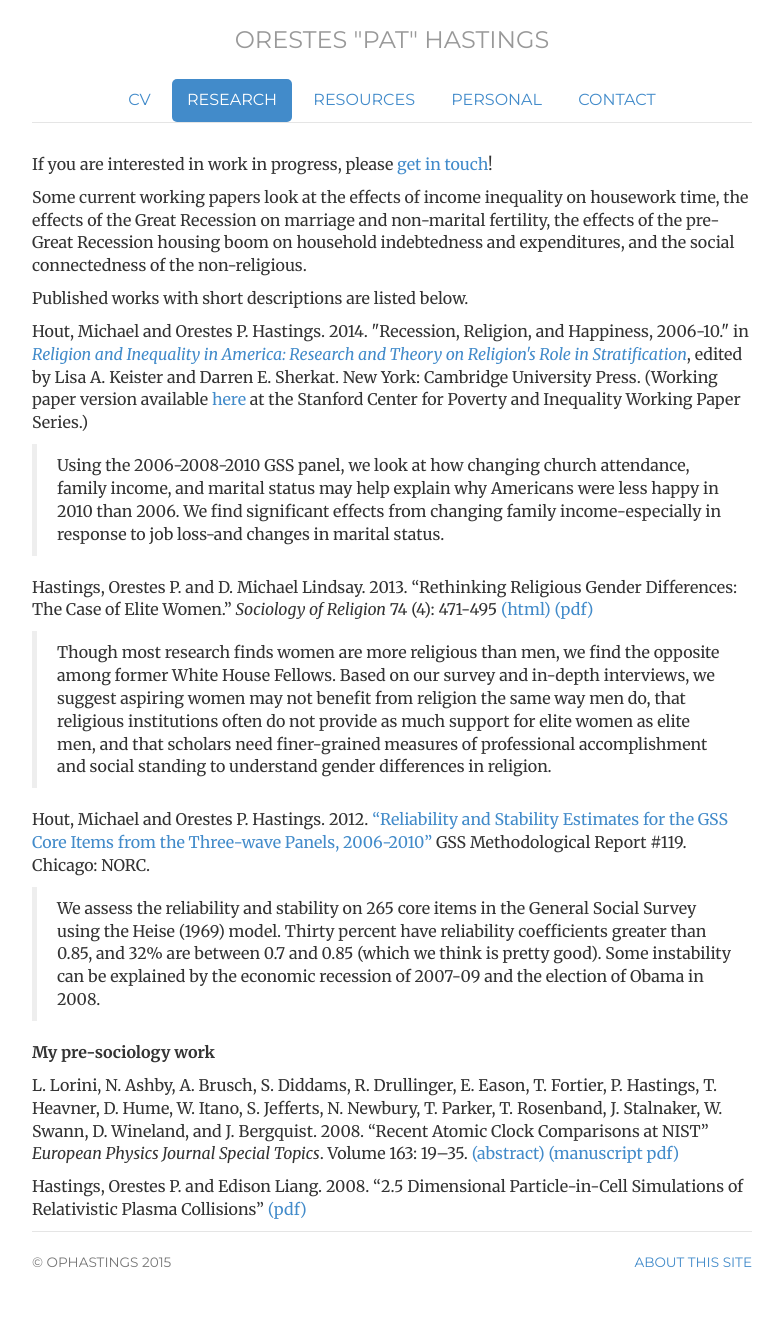
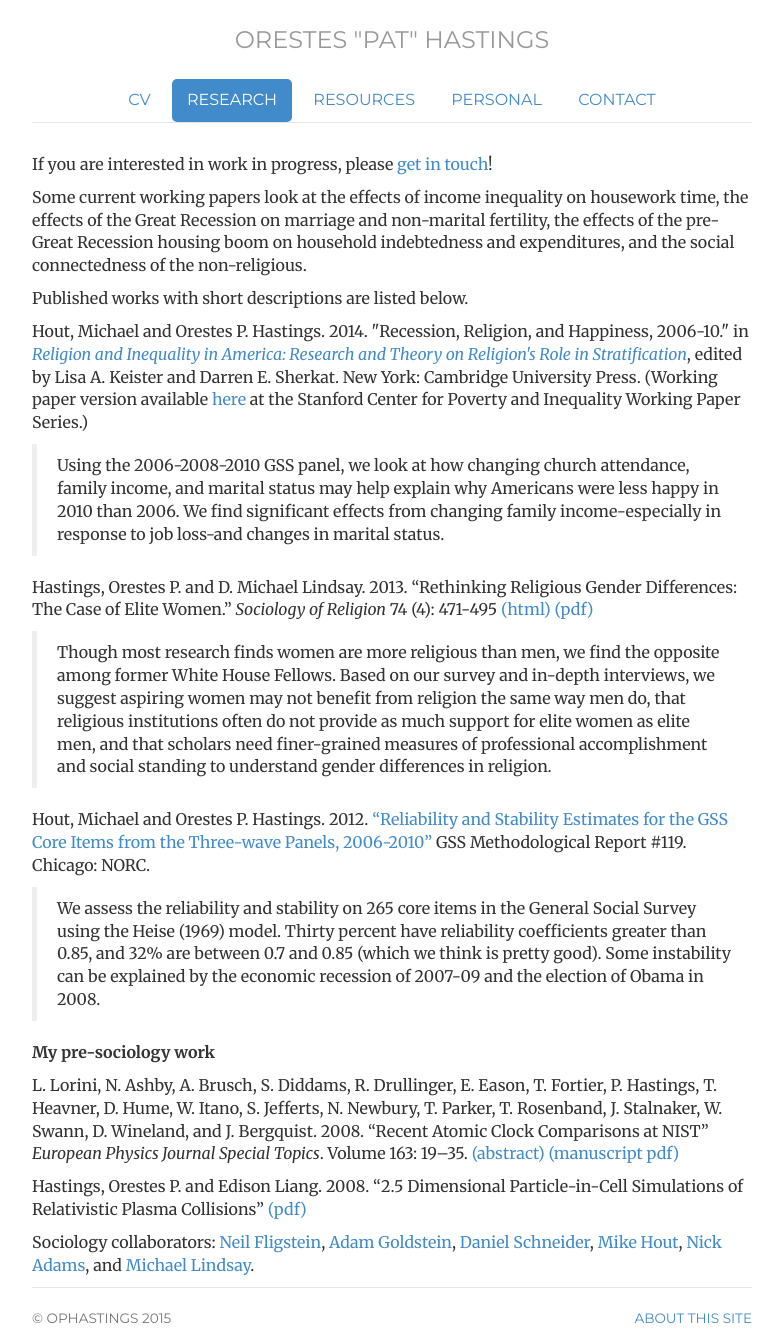
Before and after one commit to ophastings/ophastings.github.io, a Jekyll site: the page built from research/index.html, in a window 1280 px wide. Shown: the whole page, without its empty margins (248-1031 px from the left). Built offline with Jekyll 4.4.1, drawn with Linux system fonts in a browser that asks for light colours; comment, search, counter and statistics services are not loaded; before the commit the page ends 1284 px from its top, so only the background shows below that.

Commit message:
Update index.html

```diff
--- a/research/index.html
+++ b/research/index.html
@@ -33,3 +33,12 @@ household indebtedness and expenditures, and the social connectedness of the non
 <a href="http://www.nist.gov/manuscript-publication-search.cfm?pub_id=842476">(abstract)</a> <a href=" http://tf.boulder.nist.gov/general/pdf/2295.pdf">(manuscript pdf)</a></p>
 
 <p>Hastings, Orestes P. and Edison Liang. 2008. “2.5 Dimensional Particle-in-Cell Simulations of Relativistic Plasma Collisions” <a title="http://arxiv.org/pdf/0803.1201.pdf" href="http://arxiv.org/pdf/0803.1201.pdf">(pdf)</a></p>
+
+<p><p>Sociology collaborators:
+	<a href="http://sociology.berkeley.edu/faculty/neil-fligstein">Neil Fligstein</a>,
+	<a href="http://scholar.harvard.edu/adamgoldstein">Adam Goldstein</a>,
+	<a href="http://sociology.berkeley.edu/faculty/daniel-schneider">Daniel Schneider</a>,
+	<a href="http://sociology.as.nyu.edu/object/soc.Michael_Hout">Mike Hout</a>,
+	<a href="http://sociology.berkeley.edu/graduate-student/nicholas-b-adams"> Nick Adams</a>,
+	and <a href="http://www.gordon.edu/president">Michael Lindsay</a>.
+</p>
```
